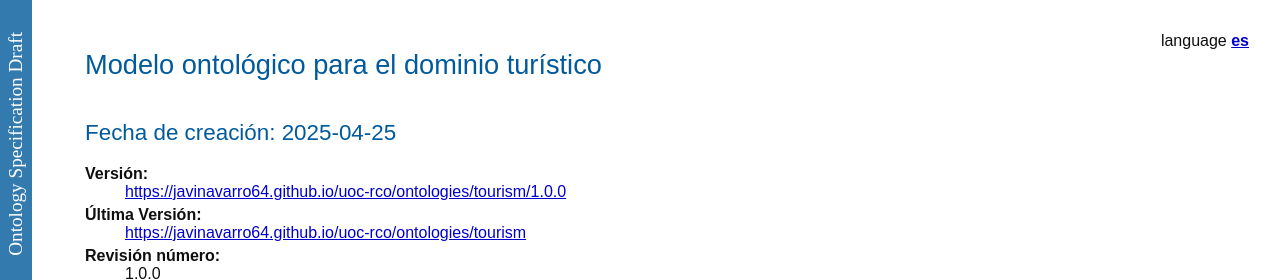
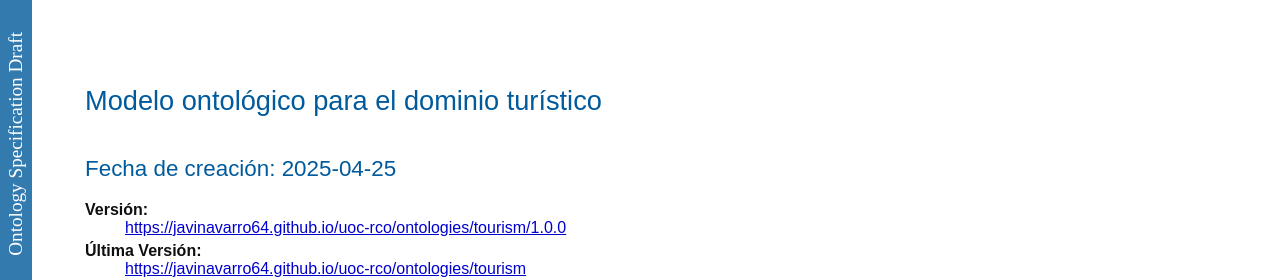
Before and after one commit to javinavarro64/uoc-rco, a plain HTML site: page ontologies/tourism/1.0.0/index.html in a window 1280 px wide. Shown: the top 280 px of the page. Drawn offline with Linux system fonts and the light colour scheme.

Commit message:
PEC2: Eliminado div idiomas

```diff
--- a/ontologies/tourism/1.0.0/index.html
+++ b/ontologies/tourism/1.0.0/index.html
@@ -64,7 +64,6 @@ $(function(){
 <body>
 <div class="container">
 <div class="head">
-<div style="float:right">language <a href="index-es.html"><b>es</b></a> </div>
 <h1>Modelo ontológico para el dominio turístico</h1>
 <h2>Fecha de creaci&oacute;n: 2025-04-25</h2>
 
```
